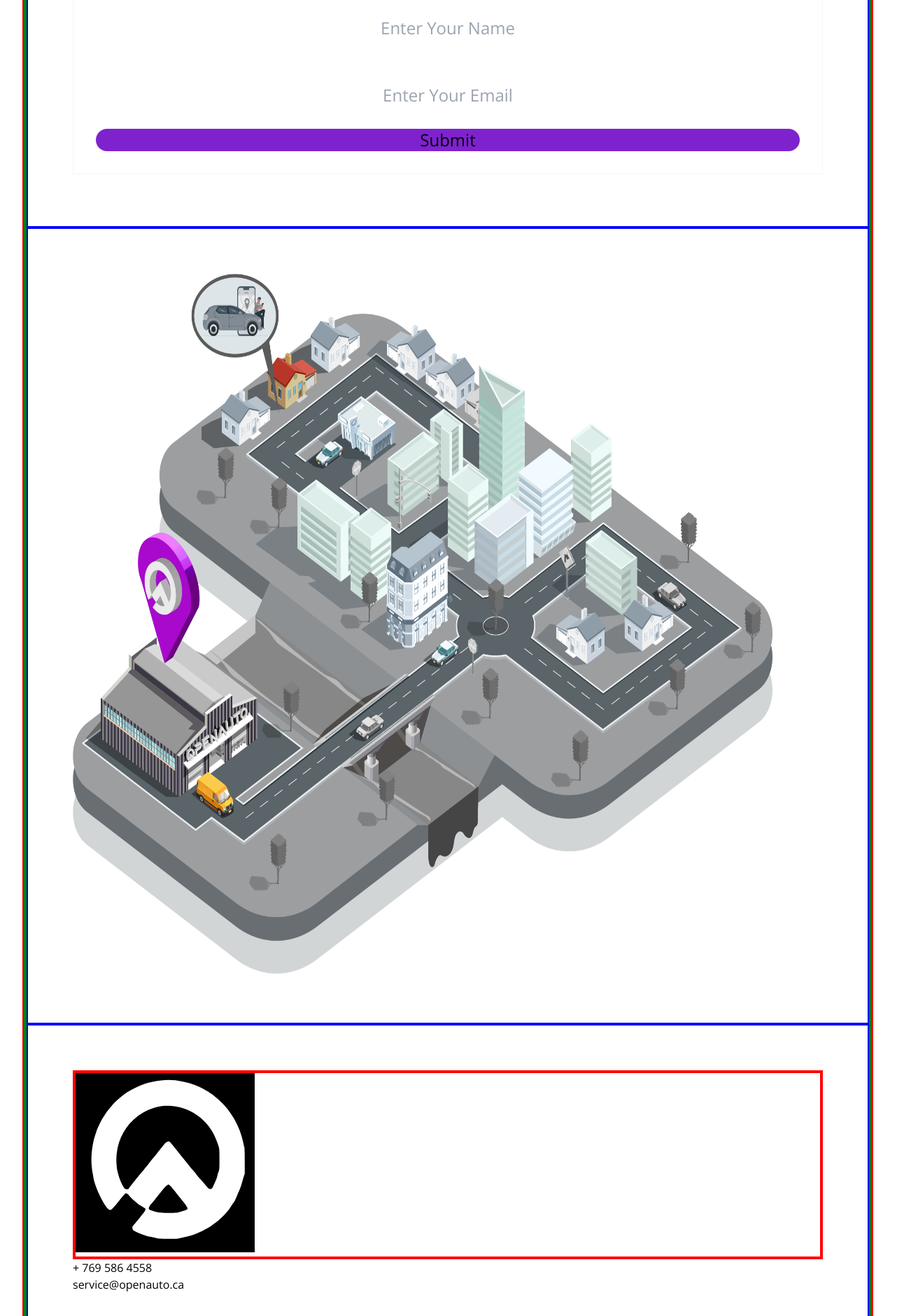
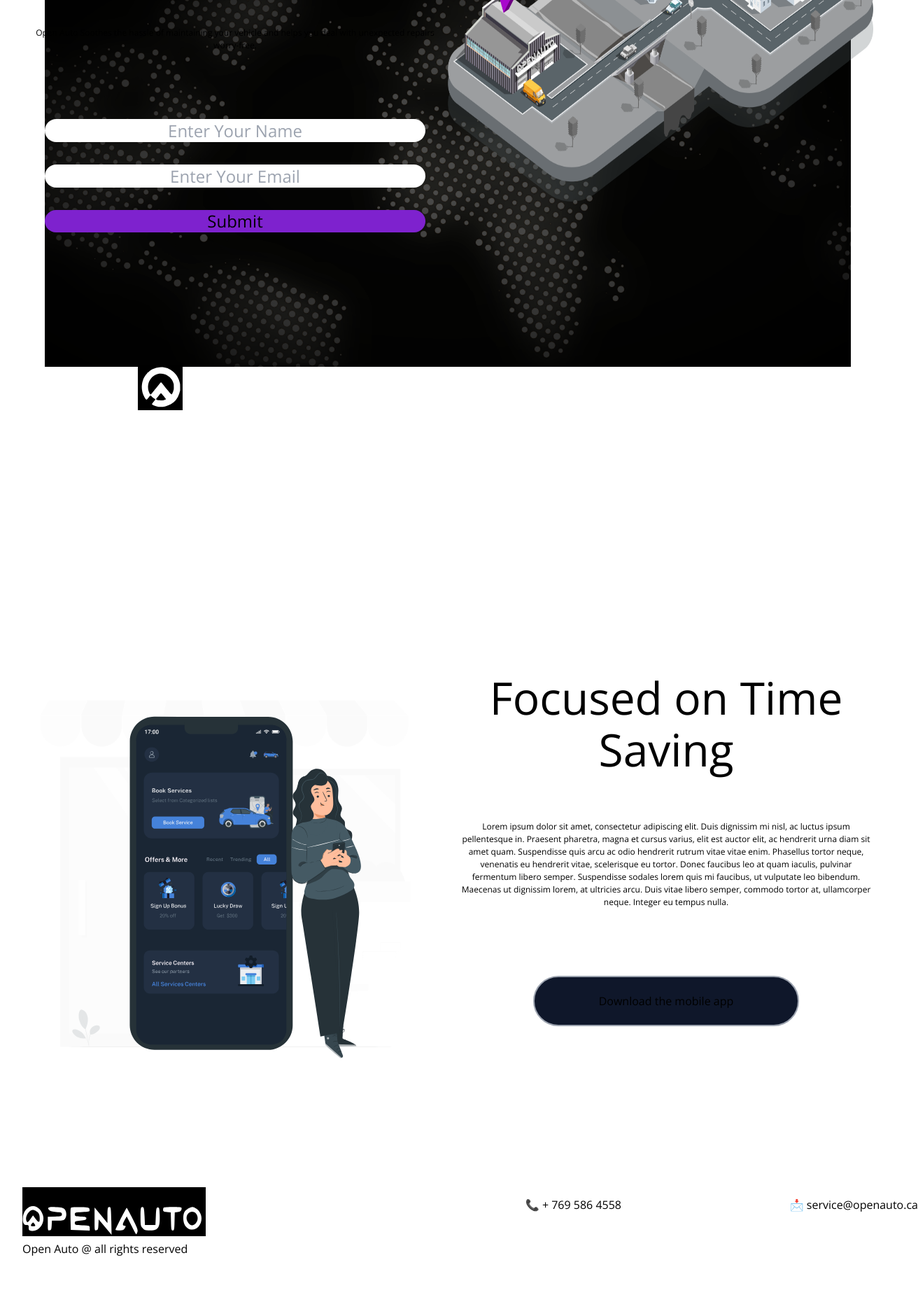
Before and after one commit to Eddy08/vocally, a Next.js app: page / in a window 1280 px wide. Shown: the part 640-2520 px from the top of the page at 70% size, 1312 px wide, since content can reach past the window. After the commit the page ends 2436 px from the top, so only its background shows below. Built offline with nearby package versions, Linux system fonts and the light colour scheme.

Commit message:
Final CSS changes 🥉

```diff
--- /dev/null
+++ b/components/DownloadButton.tsx
@@ -0,0 +1,12 @@
+import React from "react";
+
+const DownloadButton = () => {
+  return (
+    <>
+      <button className="min-w-full min-h-full rounded-l-full rounded-r-full content-center text-center border-2 border-solid border-gray-400 bg-slate-900">
+        Download the mobile app
+      </button>
+    </>
+  );
+};
+export default DownloadButton;
--- a/components/Email.tsx
+++ b/components/Email.tsx
@@ -1,6 +1,10 @@
-import React from "react"
+import React from "react";
 
-const Email=()=>{
-    return (<><a href="mailto:service@openauto.ca">service@openauto.ca</a></>)
-}
-export default Email
+const Email = () => {
+  return (
+    <>
+      <a href="mailto:service@openauto.ca">📩 service@openauto.ca</a>
+    </>
+  );
+};
+export default Email;
--- a/components/SignUpForm.jsx
+++ b/components/SignUpForm.jsx
@@ -42,7 +42,7 @@ function SignUpForm() {
 
   return(
     <>{isFormSubmitted===false?
-      <form className="min-w-full min-h-full text-2xl grid grid-rows-2 gap-4 p-8 border border-red-50" onSubmit={handleSubmit(onSubmit)}>
+      <form className="min-w-fit min-h-full text-2xl grid grid-rows-5b gap-4 p-8" onSubmit={handleSubmit(onSubmit)}>
         <input
           id="name"
           name="name"
@@ -50,7 +50,7 @@ function SignUpForm() {
           {...register("name")}
           placeholder="Enter Your Name"
           required
-          className={`min-w-full min-h-full rounded-l-full rounded-r-full content-center text-center  form-control ${errors.name ? "is-invalid" : ""} w-max `}
+          className={`lg:min-w-full lg:min-h-full lg:w-full lg:h-full sm:w-1/2 sm:h-full sm:place-content-center sm:mx-auto rounded-l-full rounded-r-full content-center text-center  form-control ${errors.name ? "is-invalid" : ""} w-max `}
         />
         <div className="invalid-feedback">{errors.name?.message}</div>
 
@@ -60,10 +60,10 @@ function SignUpForm() {
           type="email"
           placeholder="Enter Your Email"
           {...register("email")}
-          className={`min-w-full min-h-full rounded-l-full rounded-r-full content-center text-center  form-control ${errors.email ? "is-invalid" : ""} w-max`}
+          className={`lg:min-w-full lg:min-h-full lg:w-full lg:h-full sm:w-1/2 sm:h-full sm:place-content-center sm:mx-auto rounded-l-full rounded-r-full content-center text-center  form-control ${errors.email ? "is-invalid" : ""} w-max`}
         />
         <div className="invalid-feedback">{errors.email?.message}</div>
-        <button className="min-w-full min-h-full rounded-l-full rounded-r-full content-center text-center bg-purple-700" type="submit"> Submit </button>
+        <button className="lg:min-w-full lg:min-h-full lg:w-full lg:h-full sm:w-1/2 sm:h-full sm:place-content-center sm:mx-auto rounded-l-full rounded-r-full content-center text-center bg-purple-700" type="submit"> Submit </button>
       </form>
 
   :<p>{submissionResult}</p>}
--- a/components/SocialMedia.tsx
+++ b/components/SocialMedia.tsx
@@ -5,36 +5,48 @@ const SocialMedia = () => {
   return (
     <>
       {" "}
-      <div className={styles.grid}>
+      <div
+        className={` max-h-scree-lg max-w-screen-lg grid grid-flow-dense grid-cols-5 place-content-center`}
+      >
         <SocialIcon
           network="facebook"
           bgColor="#ffffff"
           url="https://fb.com/bhardwajharsh08"
-          target="_blank" rel="noopener noreferrer"
+          target="_blank"
+          rel="noopener noreferrer"
+          className={`${styles.SearchIcon}`}
         />
         <SocialIcon
           network="twitter"
           bgColor="#ffffff"
           url="https://twitter.com/h4harshbhardwaj"
-          target="_blank" rel="noopener noreferrer"
+          target="_blank"
+          rel="noopener noreferrer"
+          className={`${styles.SearchIcon}`}
         />
         <SocialIcon
           network="youtube"
           bgColor="#ffffff"
           url="https://www.youtube.com/watch?v=gmF45hVeF4s"
-          target="_blank" rel="noopener noreferrer"
+          target="_blank"
+          rel="noopener noreferrer"
+          className={`${styles.SearchIcon}`}
         />
         <SocialIcon
           network="linkedin"
           bgColor="#ffffff"
           url="https://linkedin.com/in/eddy08"
-          target="_blank" rel="noopener noreferrer"
+          target="_blank"
+          rel="noopener noreferrer"
+          className={`${styles.SearchIcon}`}
         />
         <SocialIcon
           network="instagram"
           bgColor="#ffffff"
           url="https://instagram.com/bhardwajharsh08"
-          target="_blank" rel="noopener noreferrer"
+          target="_blank"
+          rel="noopener noreferrer"
+          className={`${styles.SearchIcon}`}
         />
       </div>
     </>
--- a/components/Telephone.tsx
+++ b/components/Telephone.tsx
@@ -1,6 +1,6 @@
 import React from "react"
 
 const Telephone=()=>{
-    return (<><a href="tel:7695864558">+ 769 586 4558</a></>)
+    return (<><a href="tel:7695864558">📞 + 769 586 4558</a></>)
 }
 export default Telephone
--- a/pages/index.js
+++ b/pages/index.js
@@ -1,11 +1,12 @@
 import Head from "next/head";
 import Image from "next/image";
+import DownloadButton from "../components/DownloadButton";
 import Email from "../components/Email";
 import SignUpForm from "../components/SignUpForm";
 import SocialMedia from "../components/SocialMedia";
 import Telephone from "../components/Telephone";
 import styles from "../styles/Home.module.css";
-
+import bg from "../public/dotted-globe.png";
 export default function Home() {
   return (
     <div className={styles.container}>
@@ -24,24 +25,39 @@ export default function Home() {
               height={70}
             />
           </section>
-          <section className="grid grid-cols-2 gap-4 col-span-2 text-right">
+          <section className="grid grid-cols-2 gap-4 p-10 text-right">
             <Telephone />
             <Email />
+          </section>
+          <section className="p-8">
+            <DownloadButton />
           </section>
         </article>
       </nav>
       <main className={styles.main}>
-        <article className={styles.partitionPage}>
+        <article
+          style={{
+            backgroundImage: `url(${bg.src})`,
+            width: "100%",
+            height: "100%",
+            backgroundRepeat: "no-repeat",
+            backgroundPosition: "center",
+          }}
+          className={styles.partitionPage}
+        >
+          <article className="grid lg:grid-cols-2">
+            <article className={styles.highlightedMain}>
               <h1 className={styles.title}>
                 Vehicle Maintenance From the Comfort of Your Home
               </h1>
 
               <p className={styles.description}>
-            Open Auto Soothes the hassle of maintaining your vehicle and helps
-            you deal with unexpected repairs worry-free.
+                Open Auto Soothes the hassle of maintaining your vehicle and
+                helps you deal with unexpected repairs worry-free.
               </p>
-          <article className={styles.highlightedMain}>
+              <section className="max-w-full">
                 <SignUpForm />
+              </section>
             </article>
             <article className={styles.highlightedMain}>
               <section>
@@ -53,31 +69,34 @@ export default function Home() {
                 />
               </section>
             </article>
-          <article className={styles.highlightedMain}>
-            <section className={styles.logo}>
+          </article>
+          <article
+            className={`${styles.highlightedMain} min-w-full grid sm:grid-cols-1 sm:grid-rows-2 lg:grid-cols-3 gap-4 lg:text-right lg:place-content-end`}
+          >
+            <section
+              className={`${styles.logo} sm:place-content-center sm:text-center lg:col-span-1`}
+            >
               <Image
                 src="/openauto.svg"
                 alt="Open Auto Logo"
-                width={256}
-                height={256}
+                width={64}
+                height={64}
               />
             </section>
-            <section>
-              <Telephone />
-            </section>
-            <section>
-              <Email />
-            </section>
-            <section>
+
+            <section className="col-span-2 sm:text-center sm:place-content-center sm:p-10 lg:text-right lg:right-full lg:place-content-end">
               <SocialMedia />
             </section>
           </article>
         </article>
 
-        <article className={styles.partitionPage}>
-          <section>
+        <article
+          className={` h-screen grid lg:grid-cols-2 gap-4 sm:grid-rows-12 lg:gap-8 sm:gap-8 place-content-center`}
+        >
+          <article className={`grid lg:grid-rows-2 sm:grid-rows-9 min-h-fit`}>
+            <article className={styles.highlightedMain}>
               <h1 className={styles.title}>Focused on Time Saving</h1>
-            <p>
+              <p className={styles.description}>
                 Lorem ipsum dolor sit amet, consectetur adipiscing elit. Duis
                 dignissim mi nisl, ac luctus ipsum pellentesque in. Praesent
                 pharetra, magna et cursus varius, elit est auctor elit, ac
@@ -87,22 +106,28 @@ export default function Home() {
                 faucibus leo at quam iaculis, pulvinar fermentum libero semper.
                 Suspendisse sodales lorem quis mi faucibus, ut vulputate leo
                 bibendum. Maecenas ut dignissim lorem, at ultricies arcu. Duis
-              vitae libero semper, commodo tortor at, ullamcorper neque. Integer
-              eu tempus nulla.
+                vitae libero semper, commodo tortor at, ullamcorper neque.
+                Integer eu tempus nulla.
               </p>
+              <section className=" max-w-full lg:h-1/2 sm:h-1/5 sm:p-8 lg:w-9/12 sm:w-1/2 p-10 grid mx-auto">
+                <DownloadButton />
               </section>
-          <section>
+            </article>
+          </article>
+          <article
+            className={`${styles.highlightedMain} relative lg:order-first max-h-full min-h-fit sm:grid-rows-3 max-h-screen-lg`}
+          >
             <Image
               src="/Phone.svg"
               alt="Pick Up Service Phone Banner"
               width={1000}
               height={1000}
             />
-          </section>
+          </article>
         </article>
       </main>
 
-      <footer className={styles.footer}>
+      <footer className={`${styles.footer} grid lg:grid-cols-3 gap-4 `}>
         <article>
           <section className={styles.logo}>
             <Image
@@ -115,13 +140,12 @@ export default function Home() {
 
           <p> Open Auto @ all rights reserved </p>
         </article>
-        <article className={styles.grid}>
-          <section>
+        <article className="lg:col-span-2">
+          <section className="grid grid-cols-2 text-right">
             <Telephone />
+            <Email />
           </section>
-          <section>
-            <Email />{" "}
-          </section>
+
           <section>
             <SocialMedia />
           </section>
--- a/styles/Home.module.css
+++ b/styles/Home.module.css
@@ -1,51 +1,43 @@
 .container {
   padding: 0 2rem;
+  position: relative;
 }
 .main {
   min-height: 100vh;
   padding: 4rem 0;
-  /* flex: 1;
-  display: flex;
-  flex-direction: column; */
   justify-content: center;
   align-items: center;
-  border: solid red 2px;
+  /* border: solid red 2px; */
 
 }
 .highlightedMain{
   min-height: 50vh;
-  padding: 4rem;
-  /* flex: 1;
-  display: flex; */
-  /* flex-direction: column; */
-  /* justify-content: center; */
+  padding: 4rem 0;
   align-items: center;
-  border: solid blue 2px;
+  /* border: solid blue 2px; */
 }
 .partitionPage{
   min-height: 100vh;
   padding: 4rem 0;
-  /* flex: 1;
-  display: flex;
-  flex-direction: column; */
   justify-content: center;
   align-items: center;
-  border:solid green 4px;
+  /* border:solid green 4px; */
 }
 .footer {
-  /* display: flex;
-  flex: 1; */
-  padding: 2rem 0;
-  border-top: 1px solid #eaeaea;
+  position:absolute;
+  bottom:0;
+  width:100%;
+  height:2.5rem;
+  padding: 4rem 0;
+  /* border-top: 1px solid #eaeaea; */
   justify-content: center;
   align-items: center;
 }
 
 .footer a {
-  display: flex;
   justify-content: center;
   align-items: center;
-  flex-grow: 1;
+
 }
 
 .title a {
@@ -73,7 +65,7 @@
 .description {
   margin: 4rem 0;
   line-height: 1.5;
-  font-size: 1.5rem;
+  font-size: 1.5vmin;
 }
 
 .code {
@@ -85,13 +77,7 @@
     Bitstream Vera Sans Mono, Courier New, monospace;
 }
 
-.grid {
-  display: flex;
-  align-items: center;
-  justify-content: center;
-  flex-wrap: wrap;
-  max-width: 800px;
-}
+
 
 .card {
   margin: 1rem;
@@ -127,10 +113,16 @@
   font-size:2em;
 }
 .logo {
-  border: 4px solid red;
+  /* border: 4px solid red; */
   /* height: 1em; */
   /* margin-left: 0.5rem; */
 }
+.SearchIcon{
+  font-size: 40px;
+}
+
+
+
 .openAutoLogo{
 
 
@@ -152,12 +144,12 @@
     max-height: 100%;
     width: 50px;
 }
-@media (max-width: 600px) {
+/* @media (max-width: 600px) {
   .grid {
     width: 100%;
     flex-direction: column;
   }
-}
+} */
 
 @media (prefers-color-scheme: dark) {
   .card,
@@ -173,3 +165,8 @@
   }
 
 }
+@media only screen and (max-width: 400px) {
+  .SearchIcon {
+    font-size: 20px;
+  }
+}
```
Also changed, not shown: public/dotted-globe.png (added). Lines whose indentation alone changed are shown as unchanged.
